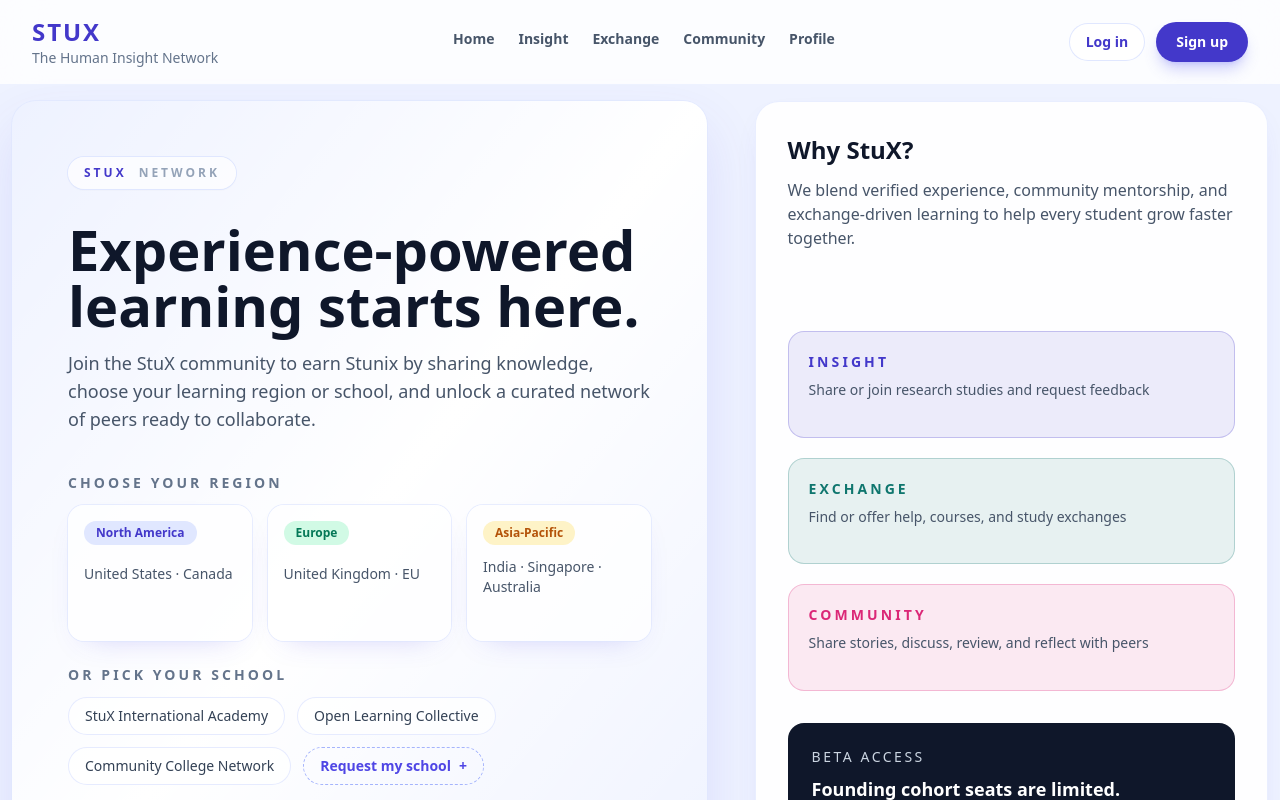
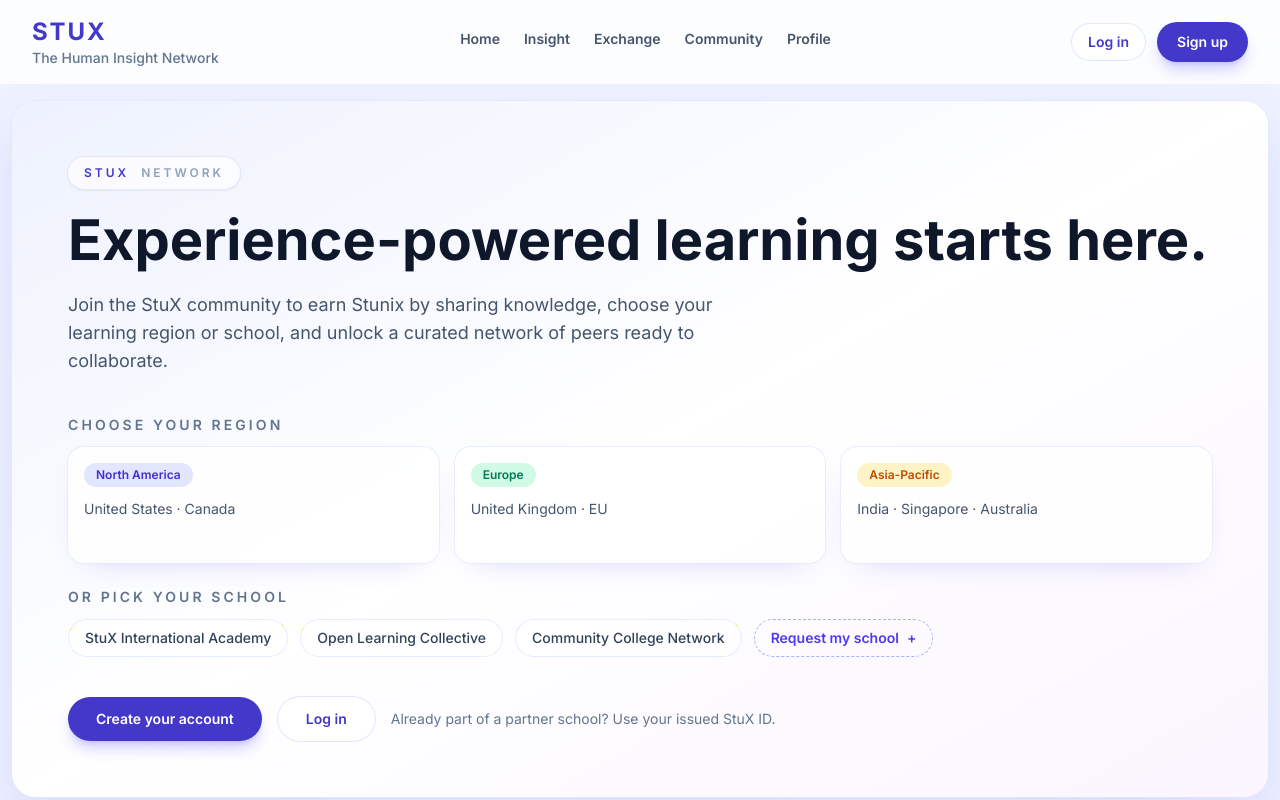
Before and after one commit to triek/stu-x, a Vue app: page / in a window 1280 px wide. Shown: the top 800 px of the page. Built offline with nearby package versions, Linux system fonts and the light colour scheme.

Commit message:
finally fixed the font problemmm

```diff
--- a/index.html
+++ b/index.html
@@ -11,30 +11,6 @@
     />
     <meta name="viewport" content="width=device-width, initial-scale=1.0" />
     <title>StuX</title>
-    <script type="module">
-      import { TAILWIND_BRAND_COLORS } from './src/constants/pillarAccents.js'
-
-      window.tailwind = window.tailwind ?? {}
-      window.tailwind.config = {
-        theme: {
-          extend: {
-            colors: TAILWIND_BRAND_COLORS,
-            boxShadow: {
-              primary: '0 25px 55px rgba(79, 70, 229, 0.12)',
-              panel: '0 24px 48px rgba(15, 23, 42, 0.12)',
-            },
-          },
-          fontFamily: {
-            sans: ['Inter', 'ui-sans-serif', 'system-ui', '-apple-system', 'BlinkMacSystemFont', 'Segoe UI', 'sans-serif'],
-          },
-        },
-      }
-
-      const tailwindCdnScript = document.createElement('script')
-      tailwindCdnScript.src = 'https://cdn.tailwindcss.com'
-      document.head.appendChild(tailwindCdnScript)
-    </script>
-
     <link rel="preconnect" href="https://fonts.googleapis.com" />
     <link rel="preconnect" href="https://fonts.gstatic.com" crossorigin />
     <link
@@ -52,36 +28,6 @@
         font-family: var(--font-sans);
       }
     </style>
-
-    <style type="text/tailwindcss">
-      @layer base {
-        :root {
-          --brand-color: #4338ca;
-        }
-      }
-
-      @layer utilities {
-        .text-brand {
-          color: var(--pillar-accent, var(--brand-color));
-        }
-
-        .bg-brand {
-          background-color: var(--pillar-accent, var(--brand-color));
-        }
-
-        .shadow-primary {
-          --tw-shadow: 0 25px 55px rgba(79, 70, 229, 0.12);
-          --tw-shadow-colored: 0 25px 55px rgba(79, 70, 229, 0.12);
-          box-shadow: var(--tw-ring-offset-shadow, 0 0 #0000), var(--tw-ring-shadow, 0 0 #0000), var(--tw-shadow);
-        }
-
-        .shadow-panel {
-          --tw-shadow: var(--pillar-shadow-panel, 0 12px 32px -20px rgba(79, 70, 229, 0.35));
-          --tw-shadow-colored: var(--pillar-shadow-panel, 0 12px 32px -20px rgba(79, 70, 229, 0.35));
-          box-shadow: var(--tw-ring-offset-shadow, 0 0 #0000), var(--tw-ring-shadow, 0 0 #0000), var(--tw-shadow);
-        }
-      }
-    </style>
   </head>
   <body class="bg-indigo-50 font-sans text-slate-800 antialiased">
     <div id="app"></div>
--- a/src/assets/main.css
+++ b/src/assets/main.css
@@ -11,18 +11,11 @@
   }
 
   body {
-  font-family: inherit;
+    font-family: inherit;
   }
 
   .font-sans {
-    font-family: inherit;
-  }
-}
-
-@layer theme {
-  :root,
-  :host, html {
-    --font-sans: 'Inter', ui-sans-serif, system-ui, -apple-system, BlinkMacSystemFont, 'Segoe UI', sans-serif !important;
+    font-family: var(--font-sans);
   }
 }
 
```
